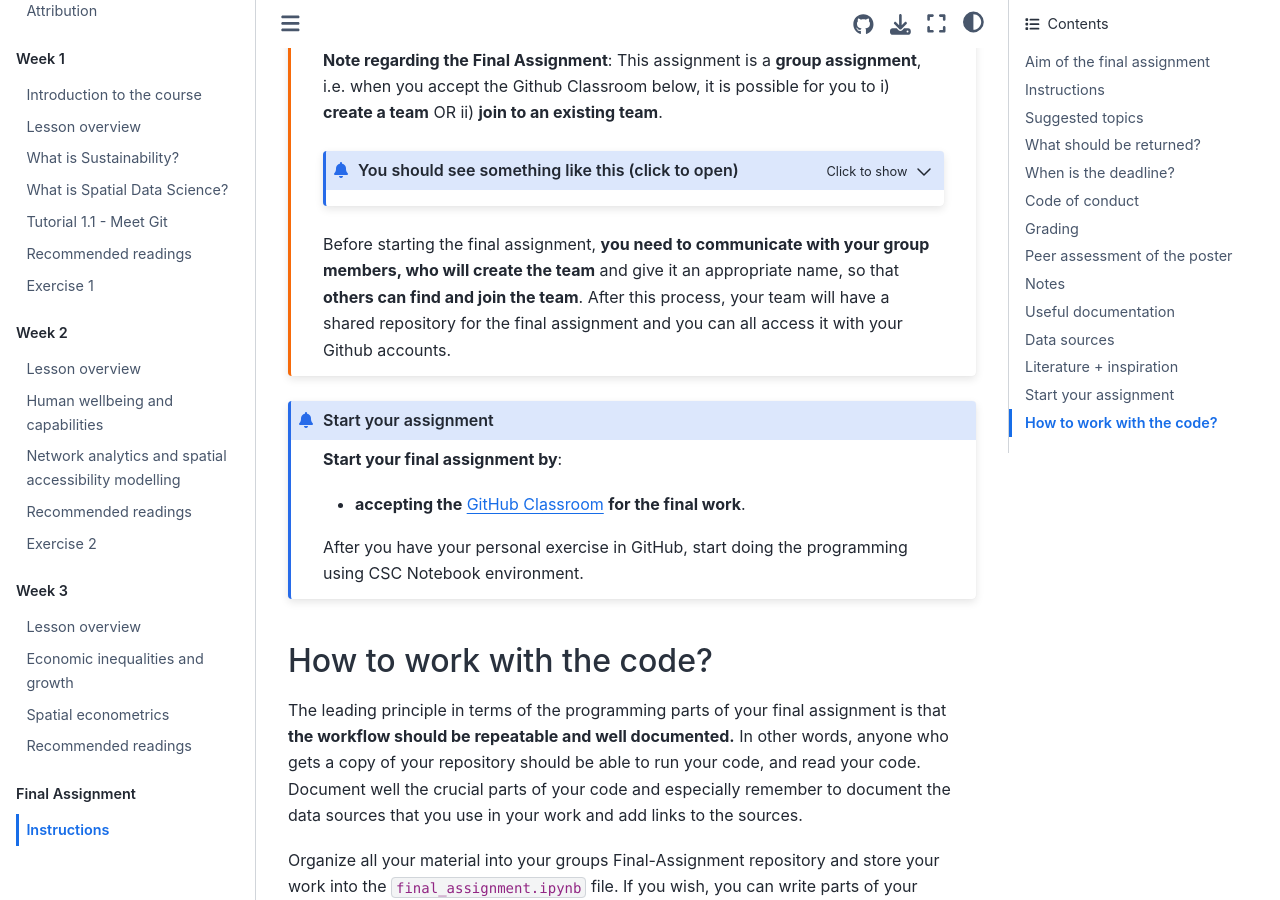
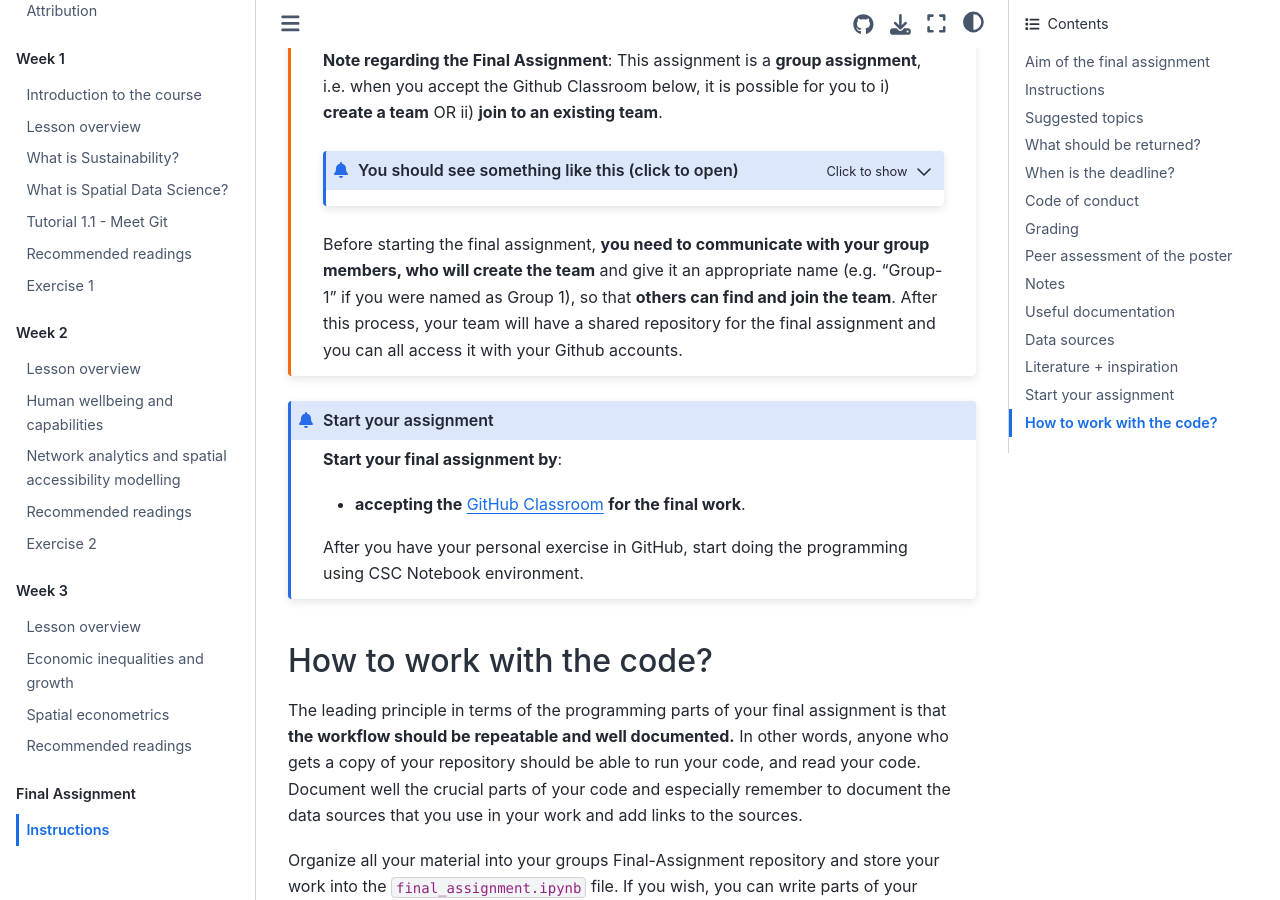
Before and after one commit to AaltoGIS/Sustainability-GIS, a Sphinx documentation site: the page built from source/lessons/final-assignment/final-assignment.rst, in a window 1280 px wide and 900 px high, scrolled down 5953 px. Built offline with Sphinx 7.4.7 and the Sphinx Book theme 1.1.4, drawn with Linux system fonts in a browser that asks for light colours; pages that are not in the unit, such as notebooks, are missing from menus.

Commit message:
Update Final assignment

```diff
--- a/source/lessons/final-assignment/final-assignment.rst
+++ b/source/lessons/final-assignment/final-assignment.rst
@@ -231,7 +231,7 @@
         .. figure:: img/Joining-a-team.png
            :width: 400px
 
-    Before starting the final assignment, **you need to communicate with your group members, who will create the team** and give it an appropriate name,
+    Before starting the final assignment, **you need to communicate with your group members, who will create the team** and give it an appropriate name (e.g. "Group-1" if you were named as Group 1),
     so that **others can find and join the team**. After this process, your team will have a shared repository for the final assignment and you can all access it
     with your Github accounts.
 
@@ -239,7 +239,7 @@
 
     **Start your final assignment by**:
 
-    - **accepting the** `GitHub Classroom <https://classroom.github.com/a/5COJ26Xn>`__ **for the final work**.
+    - **accepting the** `GitHub Classroom <https://classroom.github.com/a/sAbubeNF>`__ **for the final work**.
 
     After you have your personal exercise in GitHub, start doing the programming using CSC Notebook environment.
 
```
